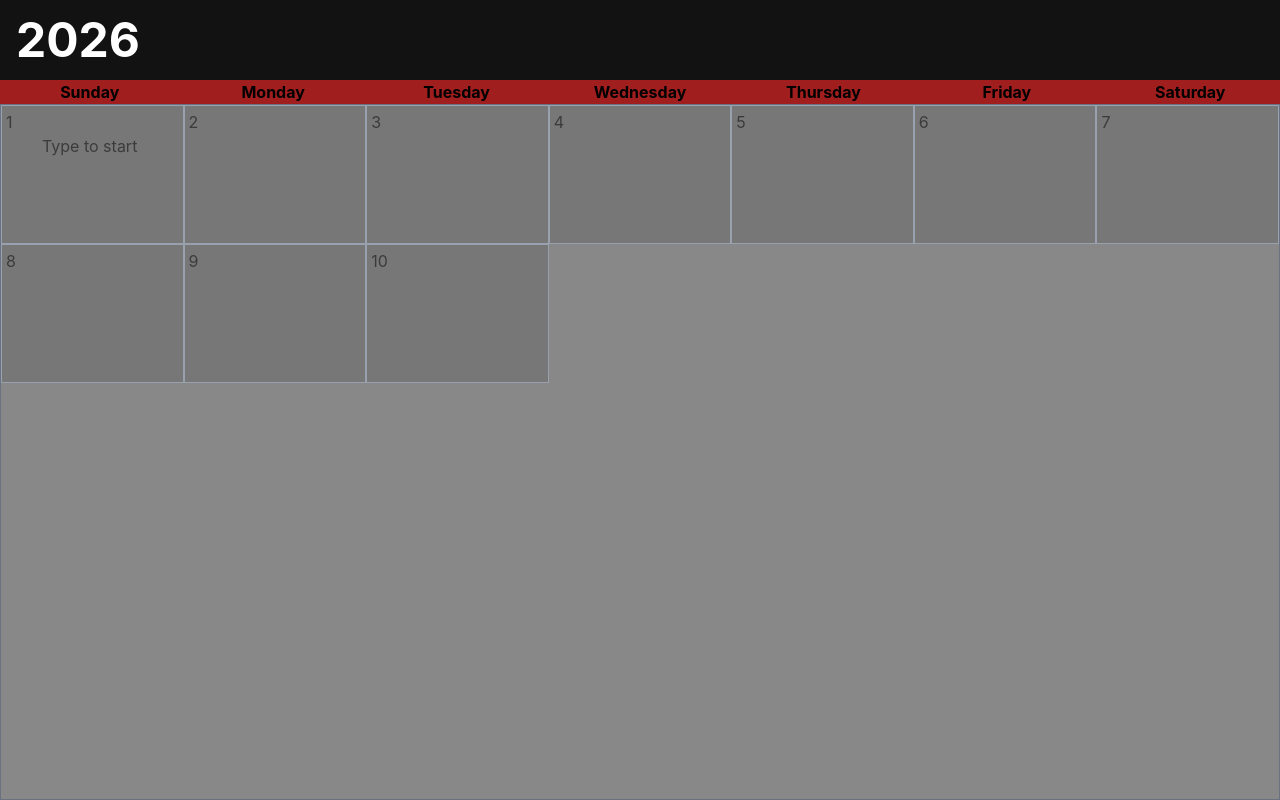
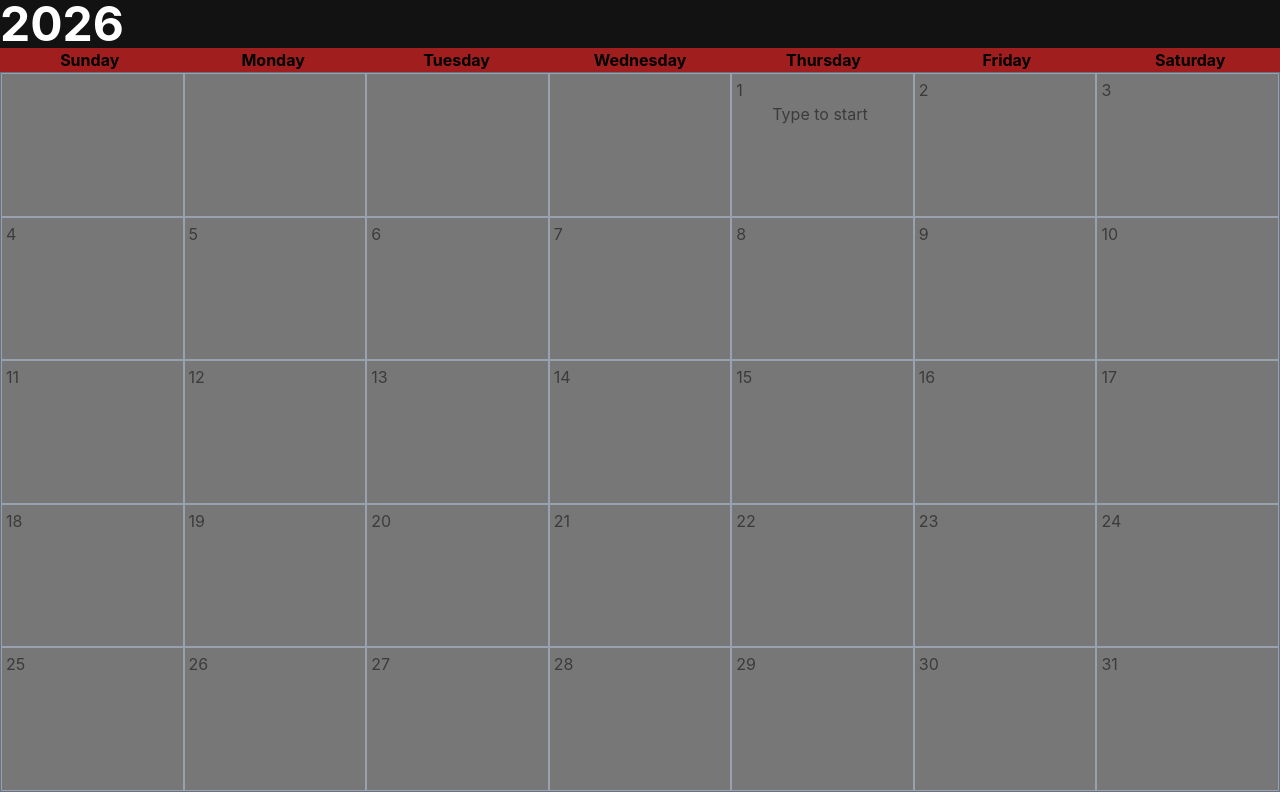
Before and after one commit to Interstellarr-Guy/Calender-Notes, a React (Vite) app: page / in a window 1280 px wide. Built offline with nearby package versions, Linux system fonts and the light colour scheme.

Commit message:
one month completed

```diff
--- a/src/App.css
+++ b/src/App.css
@@ -1,5 +1,8 @@
 @import "tailwindcss";
-
+*{
+  padding: 0%;
+  margin: 0%;
+}
 #con {
     width:100%;
     height: 100%;
--- a/src/Content.jsx
+++ b/src/Content.jsx
@@ -4,28 +4,48 @@ export const Content = () => {
   return (
     <div className='bg-[#888] h-[90%] w-full grid grid-cols-[repeat(7,1fr)] grid-rows-[repeat(5,1fr)] border border-gray-500'>
 
-        <div className='box border-gray-400'>
+
+
+          <div className='box border-gray-400'><textarea id="con"></textarea></div>
+          <div className='box border-gray-400'><textarea id="con"></textarea></div>
+          <div className='box border-gray-400'><textarea id="con"></textarea></div>
+          <div className='box border-gray-400'><textarea id="con"></textarea></div>
+          <div className='box border-gray-400'>
           <textarea placeholder='1
         Type to start' id="con"></textarea></div>
 
-          <div className='box border-gray-400'>
-          <textarea placeholder='2' id="con"></textarea></div>
-          <div className='box border-gray-400'>
-          <textarea placeholder='3' id="con"></textarea></div>
-          <div className='box border-gray-400'>
-          <textarea placeholder='4' id="con"></textarea></div>
-          <div className='box border-gray-400'>
-          <textarea placeholder='5' id="con"></textarea></div>
-          <div className='box border-gray-400'>
-          <textarea placeholder='6' id="con"></textarea></div>
-          <div className='box border-gray-400'>
-          <textarea placeholder='7' id="con"></textarea></div>
-          <div className='box border-gray-400'>
-          <textarea placeholder='8' id="con"></textarea></div>
-          <div className='box border-gray-400'>
-          <textarea placeholder='9' id="con"></textarea></div>
-          <div className='box border-gray-400'>
-          <textarea placeholder='10' id="con"></textarea></div>
+    <div className='box border-gray-400'><textarea placeholder='2' id="con"></textarea></div>
+    <div className='box border-gray-400'><textarea placeholder='3' id="con"></textarea></div>
+    <div className='box border-gray-400'><textarea placeholder='4' id="con"></textarea></div>
+    <div className='box border-gray-400'><textarea placeholder='5' id="con"></textarea></div>
+    <div className='box border-gray-400'><textarea placeholder='6' id="con"></textarea></div>
+    <div className='box border-gray-400'><textarea placeholder='7' id="con"></textarea></div>
+    <div className='box border-gray-400'><textarea placeholder='8' id="con"></textarea></div>
+    <div className='box border-gray-400'><textarea placeholder='9' id="con"></textarea></div>
+    <div className='box border-gray-400'><textarea placeholder='10' id="con"></textarea></div>
+
+    <div className='box border-gray-400'><textarea placeholder='11' id="con"></textarea></div>
+    <div className='box border-gray-400'><textarea placeholder='12' id="con"></textarea></div>
+    <div className='box border-gray-400'><textarea placeholder='13' id="con"></textarea></div>
+    <div className='box border-gray-400'><textarea placeholder='14' id="con"></textarea></div>
+    <div className='box border-gray-400'><textarea placeholder='15' id="con"></textarea></div>
+    <div className='box border-gray-400'><textarea placeholder='16' id="con"></textarea></div>
+    <div className='box border-gray-400'><textarea placeholder='17' id="con"></textarea></div>
+    <div className='box border-gray-400'><textarea placeholder='18' id="con"></textarea></div>
+    <div className='box border-gray-400'><textarea placeholder='19' id="con"></textarea></div>
+    <div className='box border-gray-400'><textarea placeholder='20' id="con"></textarea></div>
+
+    <div className='box border-gray-400'><textarea placeholder='21' id="con"></textarea></div>
+    <div className='box border-gray-400'><textarea placeholder='22' id="con"></textarea></div>
+    <div className='box border-gray-400'><textarea placeholder='23' id="con"></textarea></div>
+    <div className='box border-gray-400'><textarea placeholder='24' id="con"></textarea></div>
+    <div className='box border-gray-400'><textarea placeholder='25' id="con"></textarea></div>
+    <div className='box border-gray-400'><textarea placeholder='26' id="con"></textarea></div>
+    <div className='box border-gray-400'><textarea placeholder='27' id="con"></textarea></div>
+    <div className='box border-gray-400'><textarea placeholder='28' id="con"></textarea></div>
+    <div className='box border-gray-400'><textarea placeholder='29' id="con"></textarea></div>
+    <div className='box border-gray-400'><textarea placeholder='30' id="con"></textarea></div>
+    <div className='box border-gray-400'><textarea placeholder='31' id="con"></textarea></div>
 
 
     </div>
```
